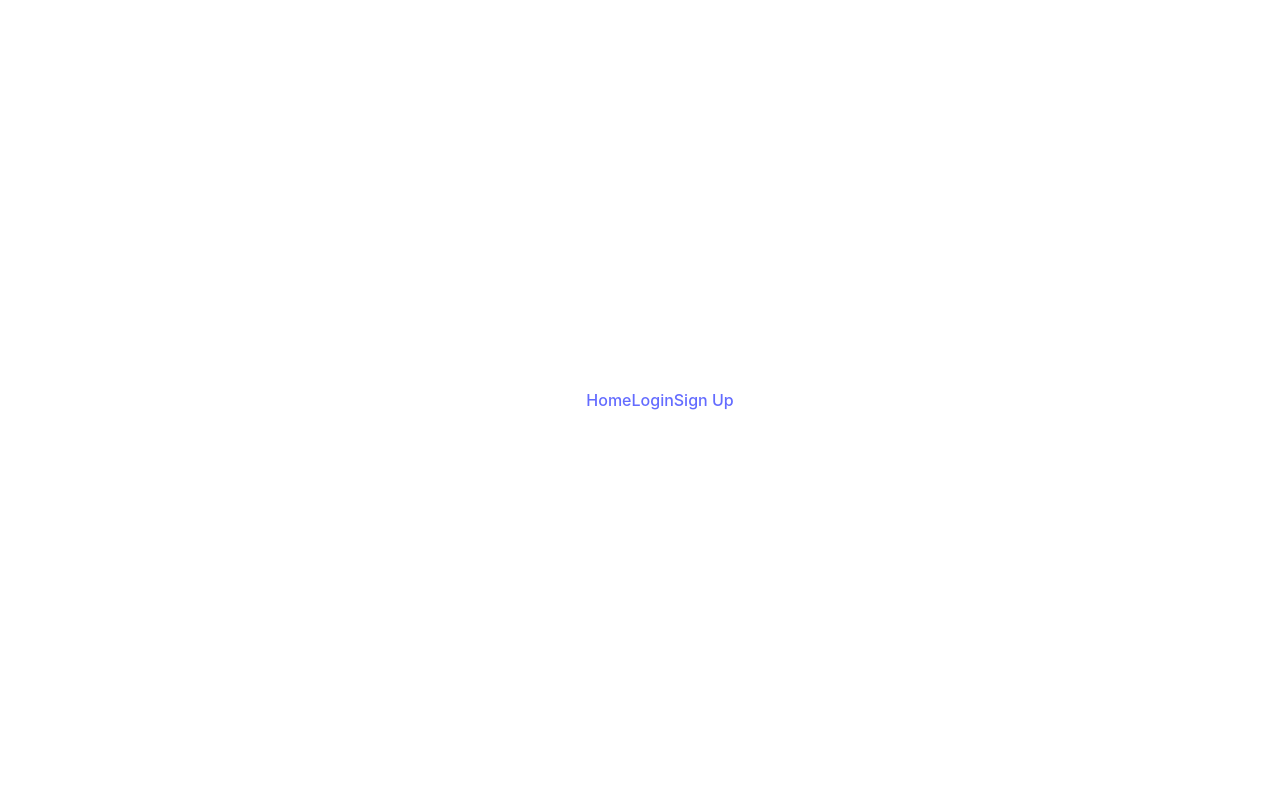
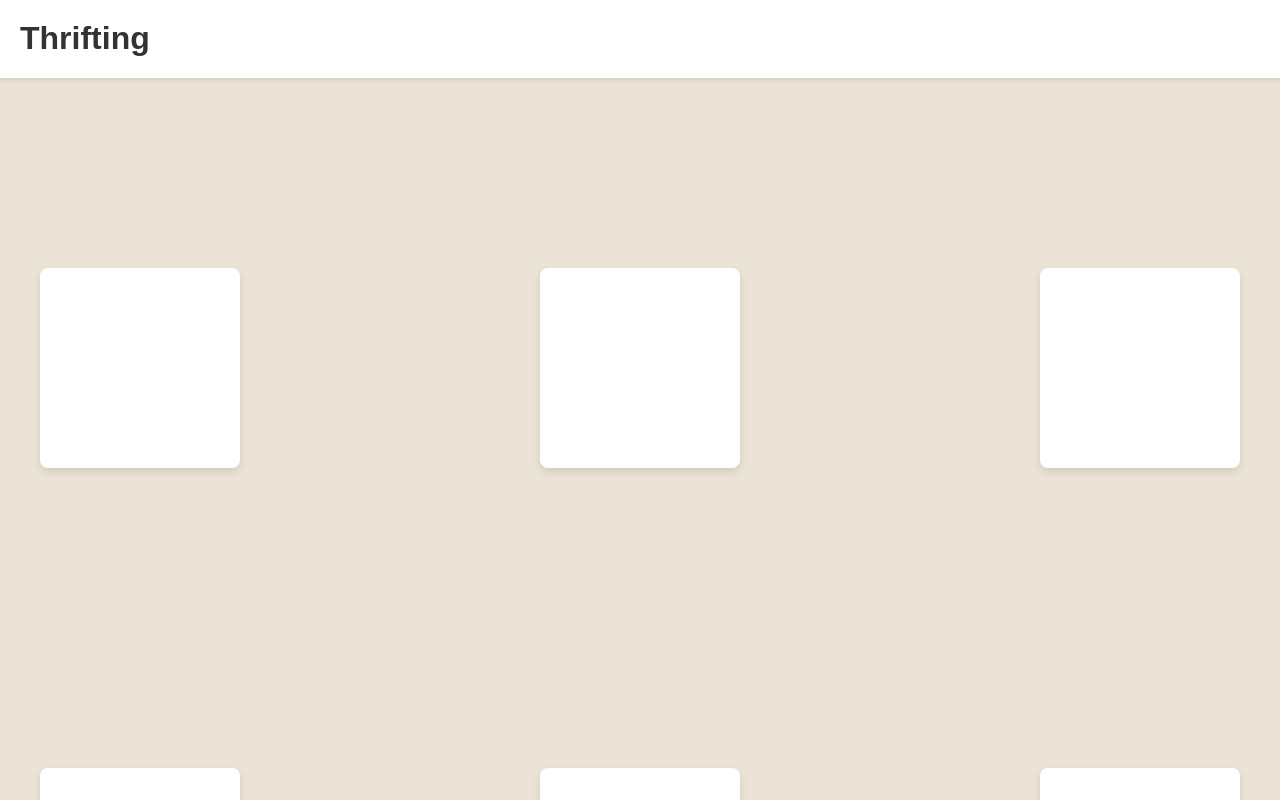
Before and after one commit to lundj227/thrifting.com, a React (Vite) app in the folder client/: page /browse in a window 1280 px wide. Before the commit this address had no page. Shown: the top 800 px of the page. Built offline with nearby package versions, Linux system fonts and the light colour scheme.

Commit message:
browse section

```diff
--- a/client/src/App.jsx
+++ b/client/src/App.jsx
@@ -4,6 +4,7 @@ import Navbar from './components/Navbar';
 import Home from './pages/HomePage';
 import Login from './components/Login';
 import SignUp from './components/SignUp';
+import Browse from './pages/Browse';
 import './App.css';
 
 function App() {
@@ -14,6 +15,7 @@ function App() {
         <Route path="/" element={<Home />} />
         <Route path="/login" element={<Login />} />
         <Route path="/signup" element={<SignUp />} />
+        <Route path='/browse' element={<Browse />} />
       </Routes>
     </Router>
   );
--- /dev/null
+++ b/client/src/Browse.css
@@ -0,0 +1,114 @@
+/* Browse.css */
+
+body {
+    background-color: #EBE3D5;
+    margin: 0;
+    padding: 0;
+    font-family: 'Arial', sans-serif;
+  }
+
+
+
+.selection-container {
+    max-width: 1200px;
+    margin: 0 auto;
+    padding: 20px;
+    background-color: #f4f1ee;
+    font-family: 'Arial', sans-serif;
+  }
+
+  .header {
+    display: flex;
+    justify-content: space-between;
+    align-items: center;
+    margin-bottom: 50px;
+    position: fixed;
+    top: 0;
+    left: 0;
+    width: 100%;
+    background-color: #fff;
+    z-index: 1000;
+    box-shadow: 0 2px 4px rgba(0,0,0,0.1);
+    padding: 0 20px;
+  }
+
+
+  .header h1 {
+    font-size: 2em;
+    color: #333;
+  }
+
+  .search-container {
+    display: flex;
+    margin-left: 1200px;
+  }
+
+  .search-input {
+    padding: 10px;
+    font-size: 1em;
+    border: 1px solid #ccc;
+    border-radius: 5px;
+    margin-right: 10px;
+  }
+
+  .search-button {
+    padding: 10px;
+    background-color: #f4f1ee;
+    border: 1px solid #ccc;
+    border-radius: 5px;
+    cursor: pointer;
+  }
+
+  .user-controls {
+    display: flex;
+  }
+
+  .user-button {
+    background: none;
+    border: none;
+    cursor: pointer;
+    font-size: 1.5em;
+    margin-left: 10px;
+  }
+
+  .main-content h2 {
+    text-align: center;
+    font-size: 1.5em;
+    color: #333;
+    margin-bottom: 20px;
+    padding-top: 120px;
+  }
+
+  .new-arrivals {
+    padding-top: 15%;
+    display: grid;
+    grid-template-columns: repeat(3, 1fr);
+    grid-gap: 300px;
+    justify-content: center;
+  }
+
+
+
+  .new-arrival-item {
+    background-color: #fff;
+    border-radius: 8px;
+    height: 200px;
+    width: 200px;
+    box-shadow: 0 4px 8px rgba(0, 0, 0, 0.1);
+  }
+
+  @media (max-width: 768px) {
+    .header, .search-container, .user-controls {
+      flex-direction: column;
+      align-items: flex-start;
+    }
+
+    .search-container, .user-controls {
+      width: 100%;
+      margin-top: 10px;
+    }
+
+    .new-arrivals {
+      grid-template-columns: 1fr;
+    }
+  }
--- a/client/src/components/Navbar.jsx
+++ b/client/src/components/Navbar.jsx
@@ -8,6 +8,7 @@ function Navbar() {
         <li><Link to="/">Home</Link></li>
         <li><Link to="/login">Login</Link></li>
         <li><Link to="/signup">Sign Up</Link></li>
+        <li><Link to ="/browse">Thrifting</Link></li>
       </ul>
     </nav>
   );
--- /dev/null
+++ b/client/src/pages/Browse.jsx
@@ -0,0 +1,38 @@
+import React from 'react';
+import '../Browse.css';
+
+function Selection() {
+  return (
+    <div>
+      {/* Header Section */}
+      <header className="header">
+        <h1 className="header-title">Thrifting</h1>
+        <div className="search-container">
+        </div>
+        <div className="user-controls">
+        <input type="text" placeholder="Search" className="search-input"/>
+          <button className="search-button">🔍</button>
+          <button className="user-button">🛒</button>
+
+        </div>
+      </header>
+
+      {/* Main Content */}
+      <div className="main-content">
+        <div className="new-arrivals">
+          <div className="new-arrival-item"></div>
+          <div className="new-arrival-item"></div>
+          <div className="new-arrival-item"></div>
+          <div className="new-arrival-item"></div>
+          <div className="new-arrival-item"></div>
+          <div className="new-arrival-item"></div>
+          <div className="new-arrival-item"></div>
+          <div className="new-arrival-item"></div>
+          <div className="new-arrival-item"></div>
+        </div>
+      </div>
+    </div>
+  );
+}
+
+export default Selection;
```
